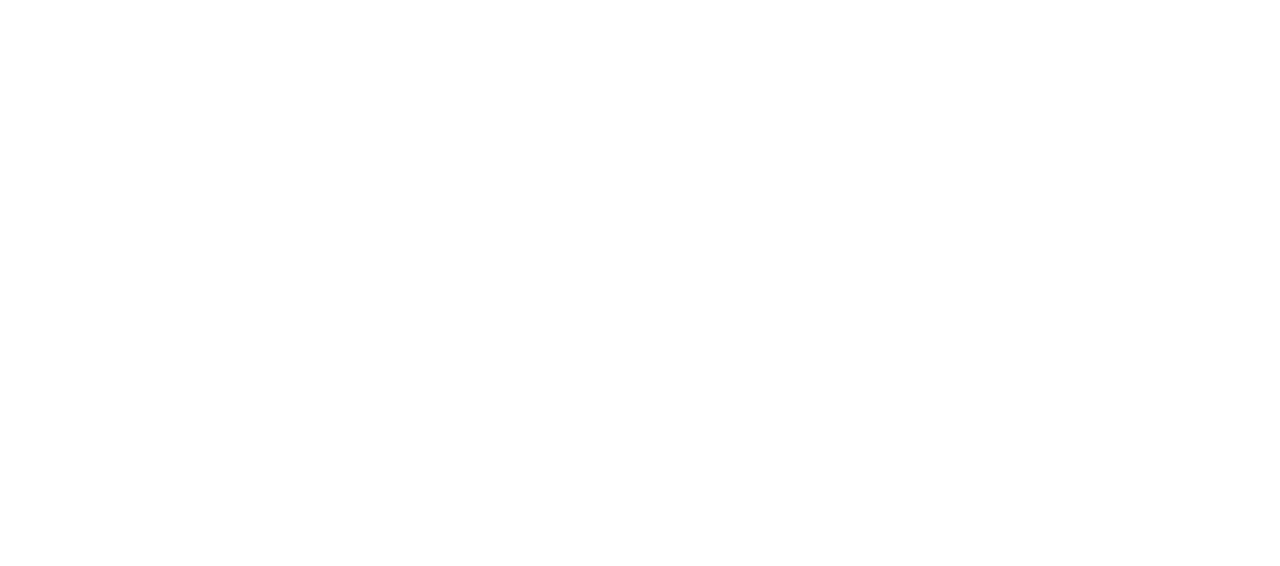
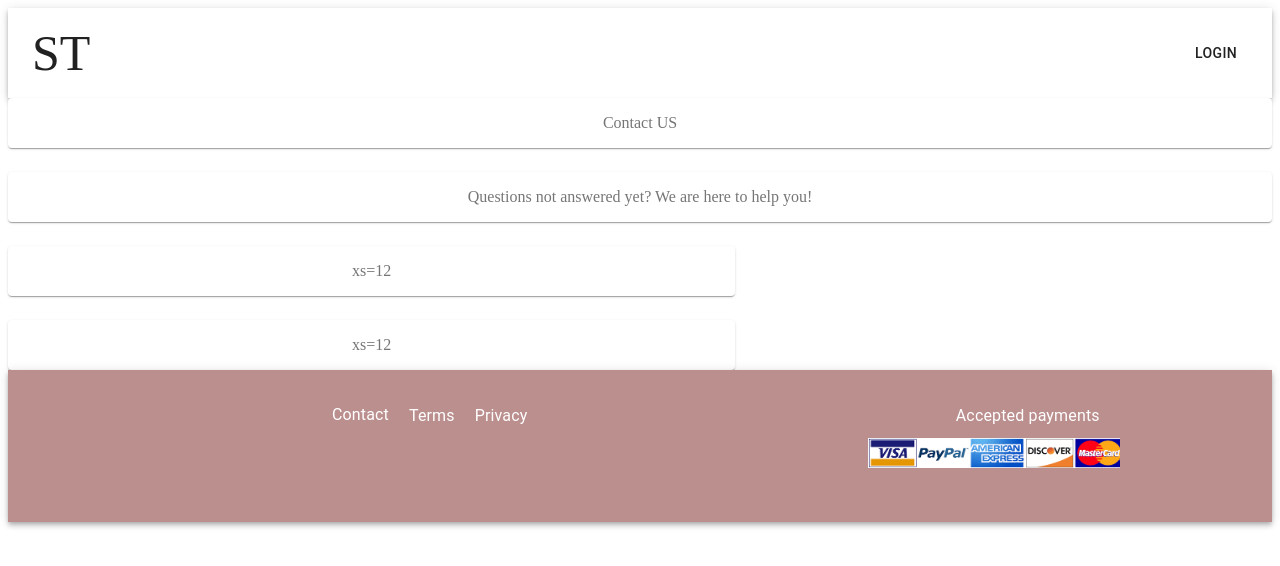
Before and after one commit to harukakato35/StressBox, a React (Create React App) app: page /contact in a window 1280 px wide. Shown: the top 566 px of the page. Built offline with nearby package versions, Linux system fonts and the light colour scheme.

Commit message:
adding contact page

```diff
--- a/src/App.js
+++ b/src/App.js
@@ -1,6 +1,7 @@
 import React from 'react';
 import { BrowserRouter as Router,Switch, Route} from 'react-router-dom';
 import Top from './components/Top';
+import Contact from './components/Contact';
 import { ConnectedRouter } from 'connected-react-router';
 import {history} from './configureStore';
 
@@ -11,6 +12,9 @@
                 <Switch>
                     <Route exact path="/" component={Top}/>
                 </Switch>
+                <Switch>
+                    <Route exact path="/contact" component={Contact}/>
+                </Switch>
             </ConnectedRouter>
         </React.Fragment>
     )
--- a/src/components/BasicComponents/Footer.js
+++ b/src/components/BasicComponents/Footer.js
@@ -6,6 +6,8 @@
 import { makeStyles } from '@material-ui/core/styles';
 import Paper from '@material-ui/core/Paper';
 import Grid from '@material-ui/core/Grid';
+import { Link } from 'react-router-dom'
+import download from '../Picture/download.png';
 
 const useStyles = makeStyles((theme) => ({
     root: {
@@ -31,11 +33,24 @@
     appBar: {
         backgroundColor: '#BC8F8F',
         height: '10%',
+        position: 'relative',
     },
     p1:{
         paddingRight: 20,
     },
-
+    p:{
+        paddingRight: 20,
+        color: 'white',
+        paddingTop: 15,
+        textDecoration:'none',
+    },
+    img: {
+        width: '20%',
+        height: 30,
+        position: 'absolute',
+        left: '68%',
+        top: '45%',
+    }
 }));
 
 export default function Footer() {
@@ -46,7 +61,7 @@
             <AppBar position="static"　className={classes.appBar}>
                 <Toolbar className={classes.toolbar}>
                     <Typography className={classes.title} >
-                        <p className={classes.p1}>Contact Us</p>
+                        <Link to="/contact" className={classes.p}>Contact</Link>
                         <p className={classes.p1}>Terms</p>
                         <p >Privacy</p>
                     </Typography>
@@ -54,6 +69,7 @@
                         <p className={classes.p1}>Accepted payments</p>
                     </Typography>
                 </Toolbar>
+                <img src={download} alt='' className={classes.img}/>
             </AppBar>
         </div>
     );
--- /dev/null
+++ b/src/components/Contact.js
@@ -0,0 +1,53 @@
+import React from 'react';
+import { makeStyles } from '@material-ui/core/styles';
+import Paper from '@material-ui/core/Paper';
+import Grid from '@material-ui/core/Grid';
+import Header from './BasicComponents/Header';
+import Footer from './BasicComponents/Footer';
+
+const useStyles = makeStyles((theme) => ({
+    root: {
+        flexGrow: 1,
+    },
+    paper: {
+        padding: theme.spacing(2),
+        textAlign: 'center',
+        color: theme.palette.text.secondary,
+    },
+    grid3:{
+        textAlign: 'center',
+    },
+    grid1:{
+       boxShadow: 'none',
+    },
+    grid2:{
+        boxShadow: 'none',
+    },
+}));
+
+export default function FullWidthGrid() {
+    const classes = useStyles();
+
+    return (
+        <div  >
+            <Header/>
+            <Grid container spacing={3}>
+                <Grid item xs={12} className={classes.grid1}>
+                    <Paper className={classes.paper}>Contact US</Paper>
+                </Grid>
+                <Grid item xs={12}>
+                    <Paper className={classes.paper}>
+                        Questions not answered yet? We are here to help you!
+                    </Paper>
+                </Grid>
+                <Grid item xs={7} className={classes.grid1}>
+                    <Paper className={classes.paper}>xs=12</Paper>
+                </Grid>
+                <Grid item xs={7}>
+                    <Paper className={classes.paper}>xs=12</Paper>
+                </Grid>
+            </Grid>
+        <Footer/>
+        </div>
+    );
+}
```
Also changed, not shown: src/components/Picture/download.png (added), 1 other file (tests, documents, lock files or other folders).
